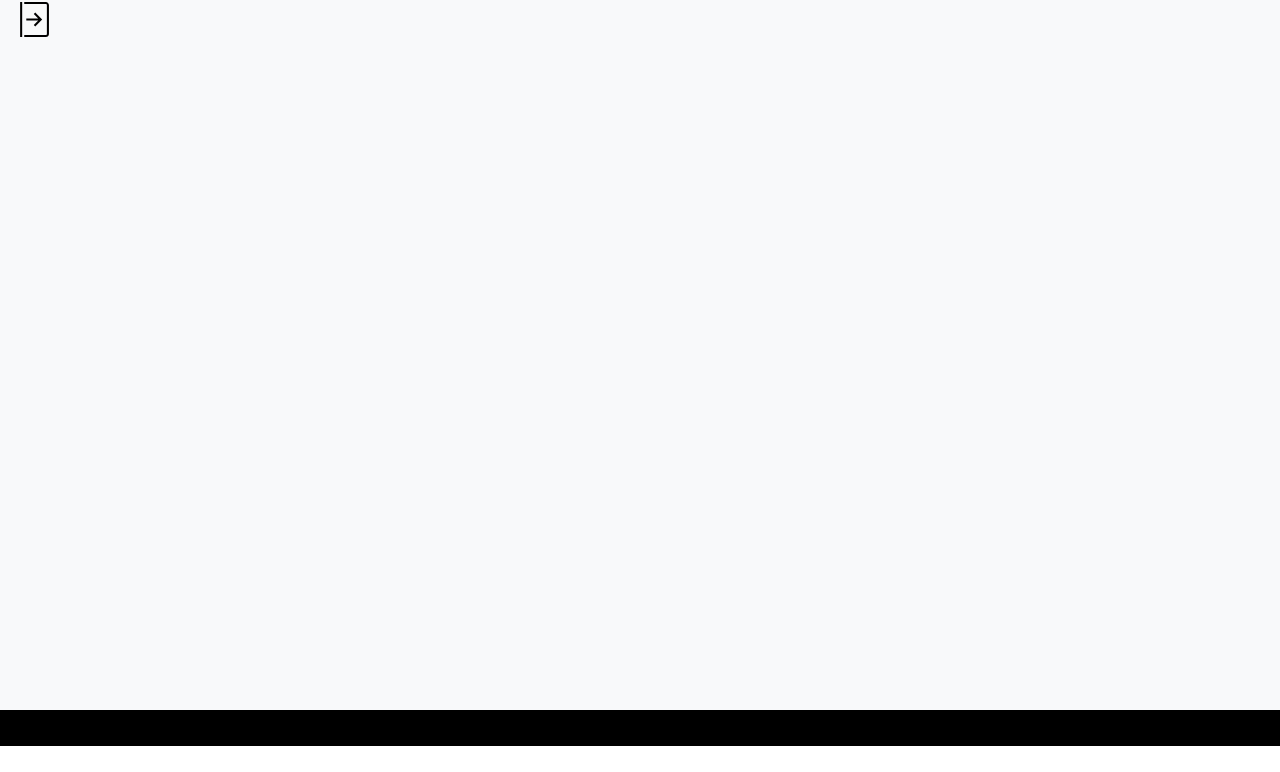
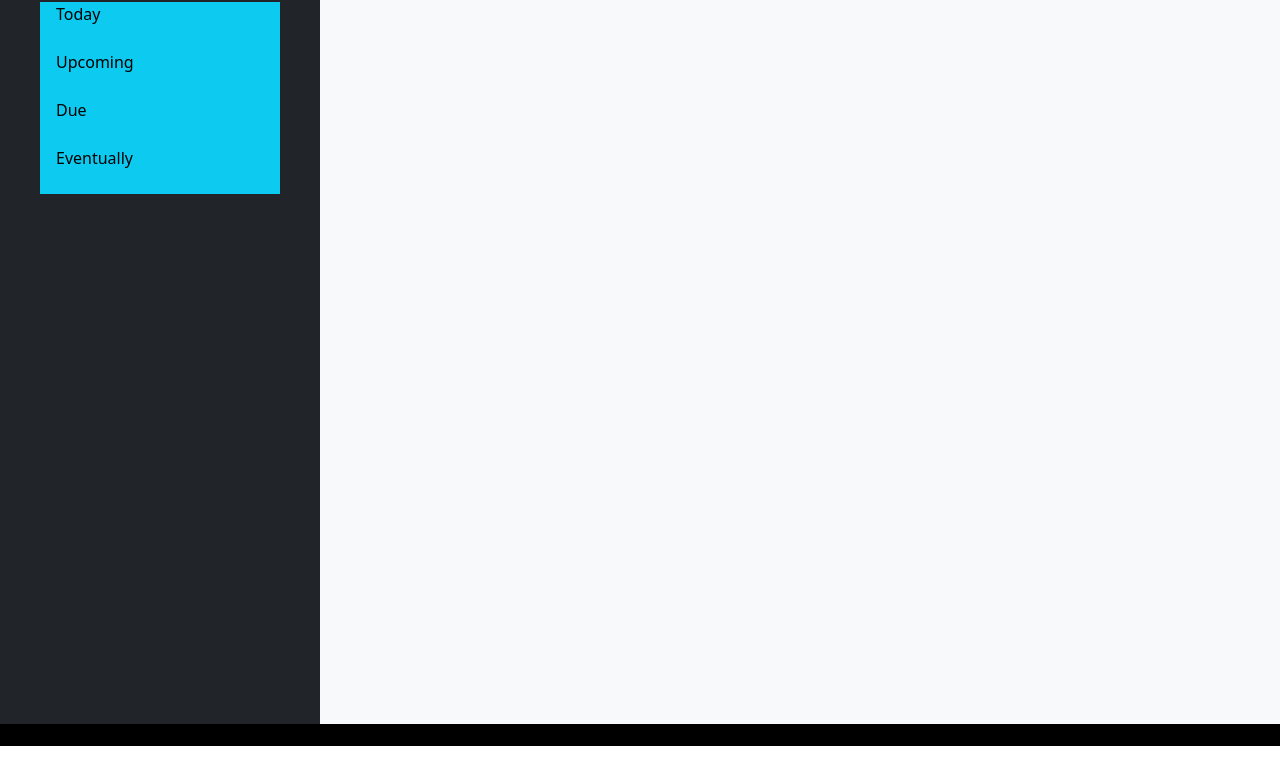
Before and after one commit to TechnicallyAustin/Odin-todo, a website built with webpack: page dist/index.html in a window 1280 px wide. Shown: the part 54-826 px from the top of the page. Before the commit the page ends 800 px from the top, so only its background shows below. Built offline with nearby package versions, Linux system fonts and the light colour scheme.

Commit message:
redoing sidebar/header

```diff
--- a/src/css/styles.css
+++ b/src/css/styles.css
@@ -1,12 +1,22 @@
 .page-content{
+    height: 100vh;
+    width: 100vw;
     display: grid;
-    grid-template-rows: 1fr 20fr 1fr;
-    height: 100vh;
+    grid-template-columns: 2fr 6fr;
+    grid-template-rows: 36fr 1fr;;
+}
+
+.header{
+    display: grid;
+
 }
 
 main {
-    display: grid;
-    grid-template-columns: 3fr 10fr;
+
+}
+
+.footer{
+    grid-column: 1/3;
 }
 
 .nav-add {
@@ -53,3 +63,6 @@ form{
     column-gap: 8%;
     align-items: center;
 }
+
+.side-bar{
+}
--- /dev/null
+++ b/src/javascript/content/content.js
@@ -0,0 +1,8 @@
+export function content(){
+
+    const page = {
+
+    }
+
+
+}
--- a/src/javascript/logic/index.js
+++ b/src/javascript/logic/index.js
@@ -4,8 +4,9 @@ import 'popper.js'
 import "../../css/styles.css";
 import { buildPage } from "../page";
 import {collapse} from "../sidebar/collapse"
+import { sidebar } from "../sidebar/sidebar";
 
 document.addEventListener("DOMContentLoaded", () => {
     buildPage()
-    collapse()
+    sidebar()
 })
--- a/src/javascript/page.js
+++ b/src/javascript/page.js
@@ -1,3 +1,4 @@
+import { sidebar } from "./sidebar/sidebar";
 import { newTaskModal } from "./tasks/newTask";
 
 // creates the Page and calls abstracted functions to create section info
@@ -6,42 +7,44 @@ const Page = {
   content: null,
   header: function () {
     const header = this.page.appendChild(document.createElement("header"));
-    header.setAttribute("class", "header bg-black");
+    header.setAttribute("class", "header h-100 w-100 d-flex justify-content-center align-items-start mt-5 bg-lgiht");
+    sidebar()
+
 
     // creates a navBar and appends it to the header
-    const navbar = {
-      content: null,
-      nav: function () {
-        console.log(header);
-        const nav = header.appendChild(document.createElement("nav"));
-        nav.setAttribute("class", "d-flex justify-content-between align-items-center mx-2 h-100")
-        this.content = nav;
-      },
-      logo: function () {
-        const logo = this.content.appendChild(document.createElement("p"));
-        logo.setAttribute("class", "page-logo text-white fs-2 mb-0")
-        logo.textContent = "Tech Todo"
-      },
-      links: function () {
-        const linksList = []
-        const list = this.content.appendChild(document.createElement("ul"));
-        list.setAttribute("class", "pb-0 mb-0")
-        const item = list.appendChild(document.createElement("li"));
-        const image = item.appendChild(document.createElement("img"));
-        image.setAttribute("src", "../src/assets/add2.svg");
-        image.setAttribute("alt", "")
-        image.setAttribute("class", "nav-add");
-
-
-      },
-      build: function () {
-        this.nav();
-        this.logo();
-        this.links();
-      },
-    };
-
-    navbar.build();
+    //const navbar = {
+    //  content: null,
+    //  nav: function () {
+    //    console.log(header);
+    //    const nav = header.appendChild(document.createElement("nav"));
+    //    nav.setAttribute("class", "d-flex justify-content-between align-items-center mx-2 h-100")
+    //    this.content = nav;
+    //  },
+    //  logo: function () {
+    //    const logo = this.content.appendChild(document.createElement("p"));
+    //    logo.setAttribute("class", "page-logo text-white fs-2 mb-0")
+    //    logo.textContent = "Tech Todo"
+    //  },
+    //  links: function () {
+    //    const linksList = []
+    //    const list = this.content.appendChild(document.createElement("ul"));
+    //    list.setAttribute("class", "pb-0 mb-0")
+    //    const item = list.appendChild(document.createElement("li"));
+    //    const image = item.appendChild(document.createElement("img"));
+    //    image.setAttribute("src", "../src/assets/add2.svg");
+    //    image.setAttribute("alt", "")
+    //    image.setAttribute("class", "nav-add");
+//
+//
+    //  },
+    //  build: function () {
+    //    this.nav();
+    //    this.logo();
+    //    this.links();
+    //  },
+    //};
+//
+    //navbar.build();
   },
   main: function () {
     const main = this.page.appendChild(document.createElement("main"));
@@ -49,7 +52,7 @@ const Page = {
   },
   footer: function () {
     const footer = this.page.appendChild(document.createElement("footer"));
-    footer.setAttribute("class", "footer bg-black");
+    footer.setAttribute("class", " w-100 footer bg-black");
 
     const footerElements = {
       content: null,
--- a/src/javascript/sidebar/collapse.js
+++ b/src/javascript/sidebar/collapse.js
@@ -12,7 +12,7 @@ export function collapse(){
 
 
     function toggle(){
-        const expand = "sidebar expanded bg-dark bg-opacity-25 w-75"
+        const expand = "sidebar d-flex justify-content-around align-items-center expanded bg-dark bg-opacity-25 w-75"
         const collapse = "sidebar collapsed bg-light w-25"
         const menuSrc = "../src/assets/expand-right.svg";
         const sideMenuSrc = "../src/assets/collapse-left.svg";
@@ -33,6 +33,6 @@ export function collapse(){
     };
 
     image.addEventListener("click", () => {
-        toggle()
+
     });
 };
--- a/src/javascript/sidebar/group.js
+++ b/src/javascript/sidebar/group.js
@@ -1,9 +1,9 @@
 export function group(){
     const sidebar = document.querySelector(".sidebar")
     const container = sidebar.appendChild(document.createElement("div"));
-    container.setAttribute("class", "task-filter container justify-content-around align-items-center");
+    container.setAttribute("class", "task-filter container d-flex justify-content-around align-items-center");
 
-    const titles = ["Lists", "Groups", "Filter", "Priority"]
+    const titles = ["Today", "Upcoming", "Due", "Eventually"]
     for (let title of titles){
         let titleContainer = container.appendChild(document.createElement("div"));
         titleContainer.setAttribute("class", "title-container d-flex flex-column justify-content-start align-items-center")
--- a/src/javascript/sidebar/sidebar.js
+++ b/src/javascript/sidebar/sidebar.js
@@ -1,22 +1,30 @@
 export function sidebar(){
-    const main = document.querySelector(".main");
+    const header = document.querySelector(".header");
 
     const sideMenu = {
         menu: null,
         createMenu: function(){
-            const createMenu = main.appendChild(document.createElement("div"))
-            createMenu.setAttribute("class", "side-bar d-flex flex-column justify-content-start align-items-center bg-secondary text-black pt-2");
-            this. menu = createMenu
+            const createMenu = header.appendChild(document.createElement("div"))
+            createMenu.setAttribute("class", "side-bar h-75 w-100 d-flex flex-column justify-content-start align-items-center bg-dark text-black pt-2");
+            this.menu = createMenu
         },
         links: function(){
-            const today = main.appendChild(document.createElement("p"));
-            today.setAttribute("class", "list-unstyled");
-            const titles = ["Today", "Week", "Month", "Groups"]
+            const times = ["Today", "Upcoming", "Due", "Eventually"]
+            const filters = []
 
-            for (let title of titles){
-                let menuItem = this.menu.appendChild(document.createElement("p"))
-                menuItem.setAttribute("class", "menu-links mb-0 w-75")
-                menuItem.textContent = title
+
+            for (let time of times){
+                let container = this.menu.appendChild(document.createElement("div"))
+                container.setAttribute("class", "bg-info w-75 px-3")
+
+                let menuItem = container.appendChild(document.createElement("p"))
+                menuItem.setAttribute("class", "menu-links mb-0 w-100")
+                menuItem.textContent = time
+
+                let icon = container.appendChild(document.createElement("img"))
+                //icon.setAttribute()
+                //icon.setAttribute();
+                //icon.setAttribute();
             }
         },
         completed: function(){},
```
Also changed, not shown: dist/bundle.js, dist/index.html.
